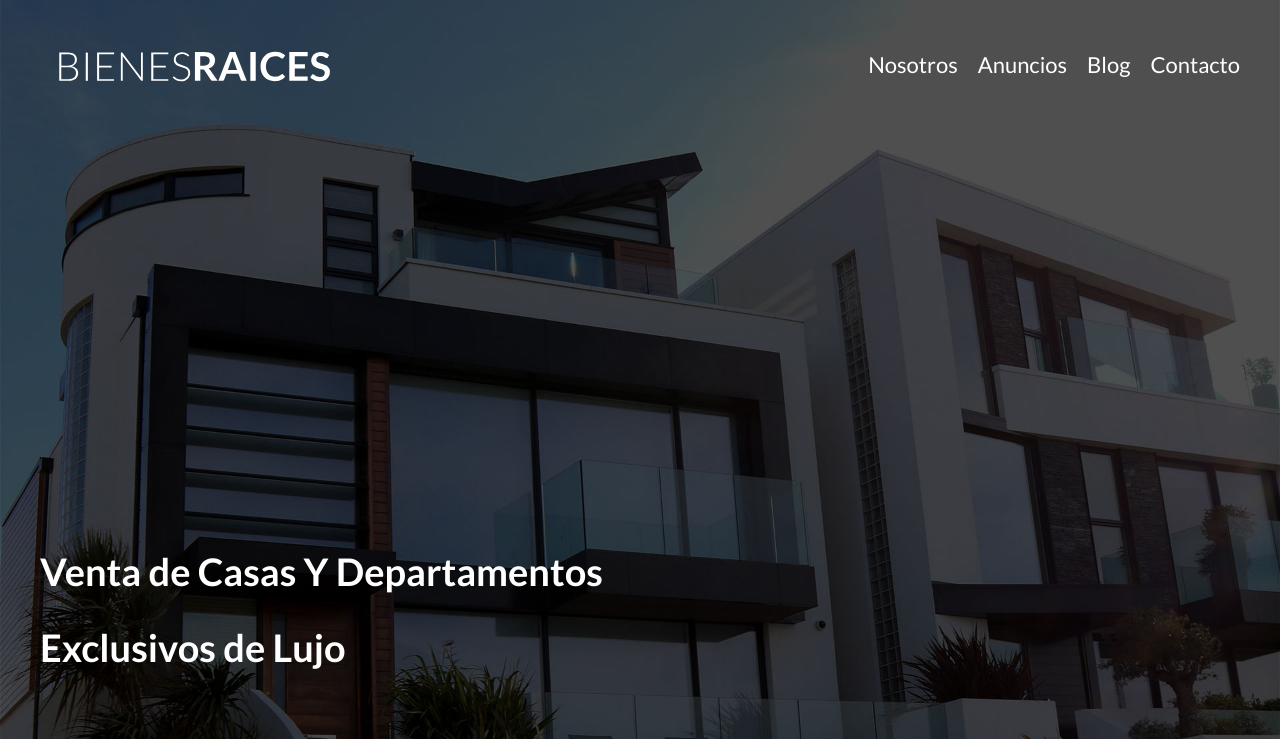
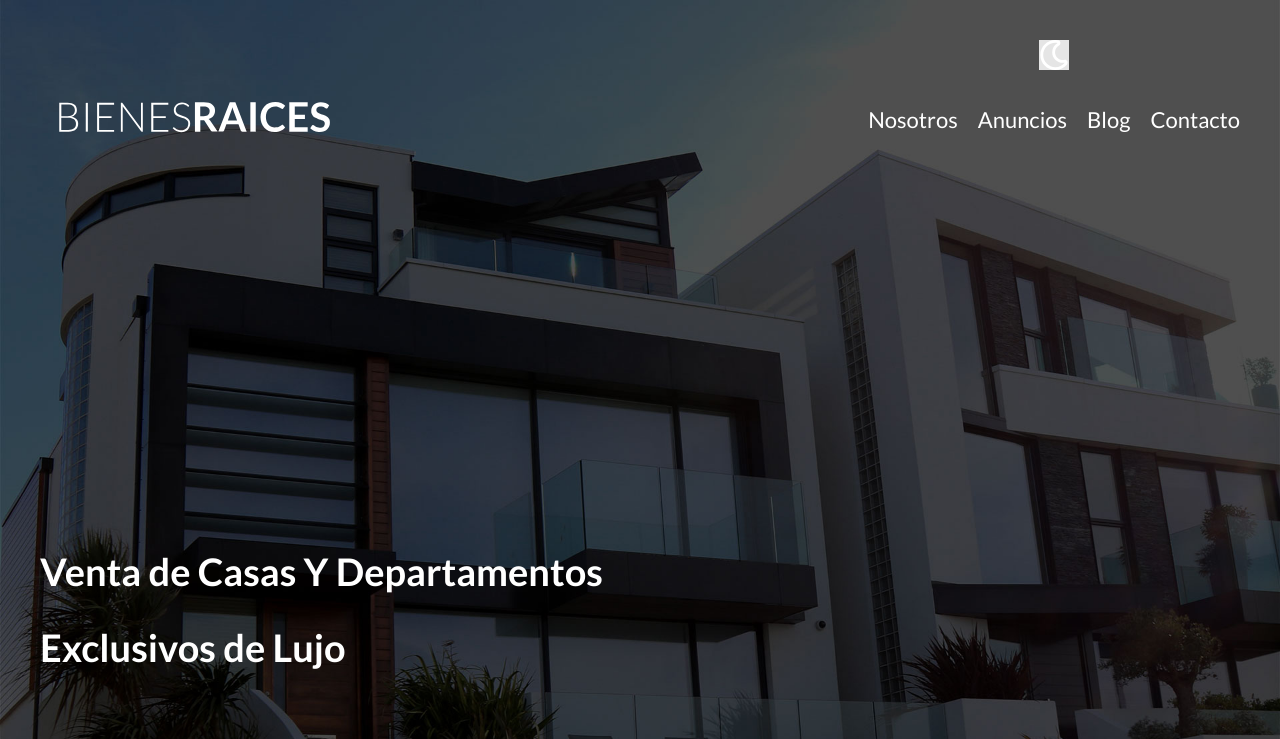
Before and after one commit to patxiarana/BIENES-RAICES, a PHP site: page / in a window 1280 px wide. Shown: the top 739 px of the page. Run offline with PHP 8.4, Linux system fonts and the light colour scheme.

Commit message:
agregando boton para dark mode

```diff
--- a/bienesraices_inicio/index.html
+++ b/bienesraices_inicio/index.html
@@ -19,13 +19,15 @@
         <img src="build/img/barras.svg" alt="icono menu responsive">
        </div>
 
-
-        <nav class="navegacion">
+       <div class="derecha">
+        <img src="build/img/dark-mode.svg" alt="dark mode image" class="dark-mode-boton">
+            <nav class="navegacion">
             <a href="nosotros.html">Nosotros</a>
             <a href="anuncios.html">Anuncios</a>
             <a href="blog.html">Blog</a>
             <a href="contacto.html">Contacto</a>
        </nav>
+       </div>
     </div>
     <h1>Venta de Casas Y Departamentos Exclusivos de Lujo</h1>
     </div>
@@ -72,15 +74,15 @@
             <p class="precop">$3,000,000</p>
             <ul class="iconos-caracteristicas">
              <li>
-                <img  loading="lazy" src="build/img/icono_wc.svg"   alt="icono wc">
+                <img  class="icono" loading="lazy" src="build/img/icono_wc.svg"   alt="icono wc">
                 <p>3</p>
              </li>
              <li>
-                <img  loading="lazy" src="build/img/icono_estacionamiento.svg"   alt="icono estacionamiento">
+                <img  class="icono" loading="lazy" src="build/img/icono_estacionamiento.svg"   alt="icono estacionamiento">
                 <p>3</p>
              </li>
              <li>
-                <img  loading="lazy" src="build/img/icono_dormitorio.svg"   alt="icono dormitorio">
+                <img  class="icono" loading="lazy" src="build/img/icono_dormitorio.svg"   alt="icono dormitorio">
                 <p>4</p>
              </li>
             </ul>
@@ -100,15 +102,15 @@
             <p class="precop">$3,000,000</p>
             <ul class="iconos-caracteristicas">
              <li>
-                <img  loading="lazy" src="build/img/icono_wc.svg"   alt="icono wc">
+                <img  class="icono"  loading="lazy" src="build/img/icono_wc.svg"   alt="icono wc">
                 <p>3</p>
              </li>
              <li>
-                <img  loading="lazy" src="build/img/icono_estacionamiento.svg"   alt="icono estacionamiento">
+                <img class="icono" loading="lazy" src="build/img/icono_estacionamiento.svg"   alt="icono estacionamiento">
                 <p>3</p>
              </li>
              <li>
-                <img  loading="lazy" src="build/img/icono_dormitorio.svg"   alt="icono dormitorio">
+                <img class="icono"  loading="lazy" src="build/img/icono_dormitorio.svg"   alt="icono dormitorio">
                 <p>4</p>
              </li>
             </ul>
@@ -128,15 +130,15 @@
             <p class="precop">$3,000,000</p>
             <ul class="iconos-caracteristicas">
              <li>
-                <img  loading="lazy" src="build/img/icono_wc.svg"   alt="icono wc">
+                <img class="icono" loading="lazy" src="build/img/icono_wc.svg"   alt="icono wc">
                 <p>3</p>
              </li>
              <li>
-                <img  loading="lazy" src="build/img/icono_estacionamiento.svg"   alt="icono estacionamiento">
+                <img  class="icono" loading="lazy" src="build/img/icono_estacionamiento.svg"   alt="icono estacionamiento">
                 <p>3</p>
              </li>
              <li>
-                <img  loading="lazy" src="build/img/icono_dormitorio.svg"   alt="icono dormitorio">
+                <img  class="icono" loading="lazy" src="build/img/icono_dormitorio.svg"   alt="icono dormitorio">
                 <p>4</p>
              </li>
             </ul>
--- a/bienesraices_inicio/src/scss/app.scss
+++ b/bienesraices_inicio/src/scss/app.scss
@@ -4,6 +4,7 @@
 @import 'base/globales';
 @import 'base/utilidades';
 @import 'base/botones';
+@import 'base/dark-mode';
 
 //** UI **///
 @import 'layout/header';
--- /dev/null
+++ b/bienesraices_inicio/src/scss/base/_dark-mode.scss
@@ -0,0 +1,25 @@
+
+.dark-mode-boton {
+    background-color: darken($grisOscuro, 10);
+
+    p{
+        color: $blanco;
+    }
+
+    a,h1,h2,h3,h4 {
+        color: $gris;
+    }
+
+    .anuncio {
+        background-color: $grisOscuro ;
+        border: 1px solid $grisOscuro;
+
+        .precio {
+            color: $verde;
+        }
+
+    .icono {
+        filter: invert(100%);
+    }
+    }
+}
--- a/bienesraices_inicio/src/scss/layout/_anuncios.scss
+++ b/bienesraices_inicio/src/scss/layout/_anuncios.scss
@@ -8,6 +8,7 @@
 .anuncio {
     background-color: lighten($gris,5);
     border: 1px solid darken($grisOscuro,5);
+    margin-bottom: 2rem;
 
     .contenido-anuncio {
         padding: 2rem;
--- a/bienesraices_inicio/src/scss/layout/_footer.scss
+++ b/bienesraices_inicio/src/scss/layout/_footer.scss
@@ -8,6 +8,13 @@
     padding-top: calc($separacion / 2) ;
    }
 
+
+
+   .navegacion {
+    visibility: visible;
+    opacity: 1;
+   }
+
    .copyrigth {
     color : $blanco ;
     text-align: center;
--- a/bienesraices_inicio/src/scss/layout/_navegacion.scss
+++ b/bienesraices_inicio/src/scss/layout/_navegacion.scss
@@ -7,17 +7,49 @@
      @include tablet{
     flex-direction: row;
     justify-content: space-between;
+    align-items: flex-end;
      }
 }
 
 
+.derecha {
+    display: flex;
+    flex-direction: column;
+    align-items: center;
+
+    @include tablet{
+        align-items: center;
+
+    }
+
+    .dark-mode-boton {
+        width: 3rem;
+        margin-top: 3rem;
+        margin-bottom: 3rem;
+        filter: invert(100%);
+
+        &:hover {
+            cursor: pointer;
+        }
+
+        @include tablet {
+            margin-top: 0;
+
+        }
+    }
+}
+
 .navegacion {
 
-    display: none;
+   visibility: hidden;
+   opacity: 0;
+   transition: visibility  .3s  ease-in-out, opacity 0.5s linear;
 
     @include tablet {
      display: flex;
      align-items: center;
+     opacity: 1;
+     visibility: visible;
     }
 
     a {
@@ -55,5 +87,6 @@
 
 
 .mostrar {
-    display: block;
+  visibility: visible;
+  opacity: 1;
 }
```
Also changed, not shown: bienesraices_inicio/src/js/app.js (+9 -0 lines), bienesraices_inicio/build/css/app.css, bienesraices_inicio/build/js/bundle.min.js, 2 other files.
